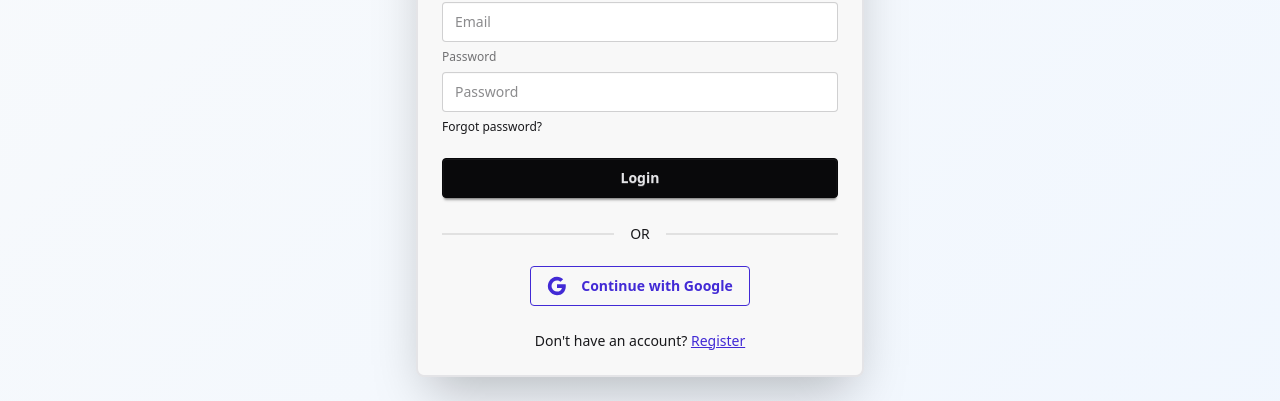
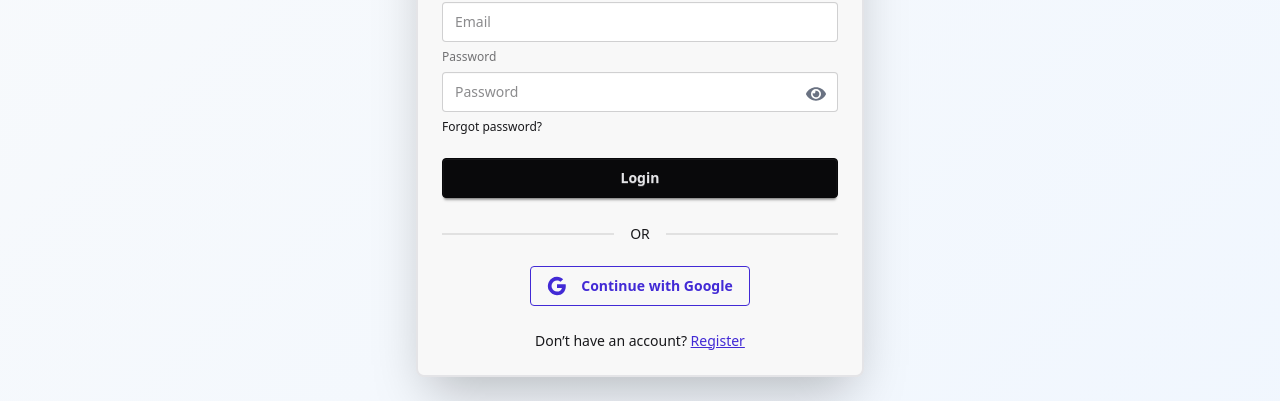
Before and after one commit to ahmed-1430/Warm-Paws-Pet-Care-In-Winter, a React (Vite) app: page /user/login in a window 1280 px wide. Shown: the part 338-739 px from the top of the page. Built offline with nearby package versions, Linux system fonts and the light colour scheme; no server answers.

Commit message:
user information showed in profile and password toggle with react icons added

```diff
--- a/src/Pages/LoginPage.jsx
+++ b/src/Pages/LoginPage.jsx
@@ -1,74 +1,87 @@
+import { useState, use } from 'react';
 import { Link, useLocation, useNavigate } from 'react-router';
-import {AuthContext} from '../Provider/AuthProvider'
+import { AuthContext } from '../Provider/AuthProvider';
 import { toast } from 'react-toastify';
-import { use } from 'react';
+import { FaEye, FaEyeSlash } from 'react-icons/fa';
 
 const LoginPage = () => {
-    const {  loginUser} = use(AuthContext);
+  const { loginUser } = use(AuthContext);
   const navigate = useNavigate();
   const location = useLocation();
+
+  //  password toggle functionsssss
+  const [showPassword, setShowPassword] = useState(false);
+
   const handleLogin = (e) => {
     e.preventDefault();
     const form = e.target;
     const email = form.email.value;
     const password = form.password.value;
 
-
-        // console.log({email, password});
-
     loginUser(email, password)
       .then(() => {
-            // Fixed navigation - use from state or default to home
         const from = location.state?.from?.pathname || '/';
-            navigate(from, { replace: true });
-            toast.success('Successfully Login');
+        toast.success('Successfully Logged In ✅');
+        setTimeout(() => {
+          navigate(from);
+        }, 1500);
       })
       .catch((error) => {
-            const  errorCode= error.code
-            // const errorMessage = error.message
-            console.log(errorCode)
+        const errorCode = error.code;
+        console.log(errorCode);
         toast.error(errorCode);
-            ;
       });
   };
   return (
-        <div>
     <div className="min-h-screen flex items-center justify-center py-12">
       <div className="card w-full max-w-md shadow-2xl bg-base-200 border-2 border-zinc-200">
         <div className="card-body">
           <h2 className="card-title text-3xl font-bold justify-center mb-6">Login</h2>
-
           <form onSubmit={handleLogin} className="space-y-4 w-full">
             <fieldset className="fieldset w-full">
               <label className="label">Email</label>
-                                <input type="email" className="input w-full" name='email' placeholder="Email" />
+              <input type="email" className="input w-full" name="email"placeholder="Email" required/>
               <label className="label">Password</label>
-                                <input type="password" className="input w-full" name='password' placeholder="Password" />
-                                <div><a className="link link-hover">Forgot password?</a></div>
-                                <button type='submit' className="btn btn-neutral mt-4">Login</button>
+              <div className="relative">
+                <input type={showPassword ? 'text' : 'password'} className="input w-full pr-10" name="password" placeholder="Password" required/>
+                {/* password Toggle Button */}
+                <button
+                  type="button"
+                  onClick={() => setShowPassword(!showPassword)}
+                  className="absolute right-3 top-3 text-gray-500 hover:text-gray-700"
+                >
+                  {showPassword ? <FaEyeSlash size={20} /> : <FaEye size={20} />}
+                </button>
+              </div>
+              <div>
+                <a className="link link-hover">Forgot password?</a>
+              </div>
+              <button type="submit" className="btn btn-neutral mt-4 w-full"> Login </button>
             </fieldset>
           </form>
           <div className="divider">OR</div>
           <div className="form-control flex justify-center">
             <button className="btn btn-outline btn-primary">
               <svg className="w-5 h-5 mr-2" viewBox="0 0 24 24">
-                                    <path fill="currentColor" d="M22.56 12.25c0-.78-.07-1.53-.2-2.25H12v4.26h5.92c-.26 1.37-1.04 2.53-2.21 3.31v2.77h3.57c2.08-1.92 3.28-4.74 3.28-8.09z" />
-                                    <path fill="currentColor" d="M12 23c2.97 0 5.46-.98 7.28-2.66l-3.57-2.77c-.98.66-2.23 1.06-3.71 1.06-2.86 0-5.29-1.93-6.16-4.53H2.18v2.84C3.99 20.53 7.7 23 12 23z" />
-                                    <path fill="currentColor" d="M5.84 14.09c-.22-.66-.35-1.36-.35-2.09s.13-1.43.35-2.09V7.07H2.18C1.43 8.55 1 10.22 1 12s.43 3.45 1.18 4.93l2.85-2.22.81-.62z" />
-                                    <path fill="currentColor" d="M12 5.38c1.62 0 3.06.56 4.21 1.64l3.15-3.15C17.45 2.09 14.97 1 12 1 7.7 1 3.99 3.47 2.18 7.07l3.66 2.84c.87-2.6 3.3-4.53 6.16-4.53z" />
+                <path fill="currentColor" d="M22.56 12.25c0-.78-.07-1.53-.2-2.25H12v4.26h5.92c-.26 1.37-1.04 2.53-2.21 3.31v2.77h3.57c2.08-1.92 3.28-4.74 3.28-8.09z"/>
+                <path fill="currentColor" d="M12 23c2.97 0 5.46-.98 7.28-2.66l-3.57-2.77c-.98.66-2.23 1.06-3.71 1.06-2.86 0-5.29-1.93-6.16-4.53H2.18v2.84C3.99 20.53 7.7 23 12 23z"/>
+                <path fill="currentColor" d="M5.84 14.09c-.22-.66-.35-1.36-.35-2.09s.13-1.43.35-2.09V7.07H2.18C1.43 8.55 1 10.22 1 12s.43 3.45 1.18 4.93l2.85-2.22.81-.62z"/>
+                <path fill="currentColor" d="M12 5.38c1.62 0 3.06.56 4.21 1.64l3.15-3.15C17.45 2.09 14.97 1 12 1 7.7 1 3.99 3.47 2.18 7.07l3.66 2.84c.87-2.6 3.3-4.53 6.16-4.53z"/>
               </svg>
               Continue with Google
             </button>
           </div>
+
           <p className="text-center mt-4">
-                            Don't have an account?{' '}
-                            <Link to="/user/register" className="link link-primary">Register</Link>
+            Don’t have an account?{' '}
+            <Link to="/user/register" className="link link-primary">
+              Register
+            </Link>
           </p>
         </div>
       </div>
     </div>
-        </div>
-    )
+  );
 };
 
 export default LoginPage;
--- a/src/Pages/Profile.jsx
+++ b/src/Pages/Profile.jsx
@@ -45,11 +45,11 @@ const Profile = () => {
 
                                 <div className="gap-6 p-5">
                                     <label className="block text-sm font-medium text-gray-700 mb-2"> Full Name </label>
-                                    <h3 className='p-3 border-2 border-zinc-300 rounded-xl font-semibold'>User Name here</h3>
+                                    <h3 className='p-3 border-2 border-zinc-300 rounded-xl font-semibold'>{user.displayName ? user.displayName : "Null"}</h3>
                                     <label className="block text-sm font-medium text-gray-700 mb-2"> Email Address </label>
-                                    <h3 className='p-3 border-2 border-zinc-300 rounded-xl '>Email Address Here</h3>
+                                    <h3 className='p-3 border-2 border-zinc-300 rounded-xl '>{user.email ? user.email : "Null"}</h3>
                                     <label className="block text-sm font-medium text-gray-700 mb-2"> Profile Photo URL </label>
-                                    <h3 className='p-3 border-2 border-zinc-300 rounded-xl'>Photo URL here</h3>
+                                    <h3 className='p-3 border-2 border-zinc-300 rounded-xl'>{user.photoURL ? user.photoURL : "Null"}</h3>
                                 </div>
                             </div>
                         </div>
```
Lines whose indentation alone changed are shown as unchanged.
